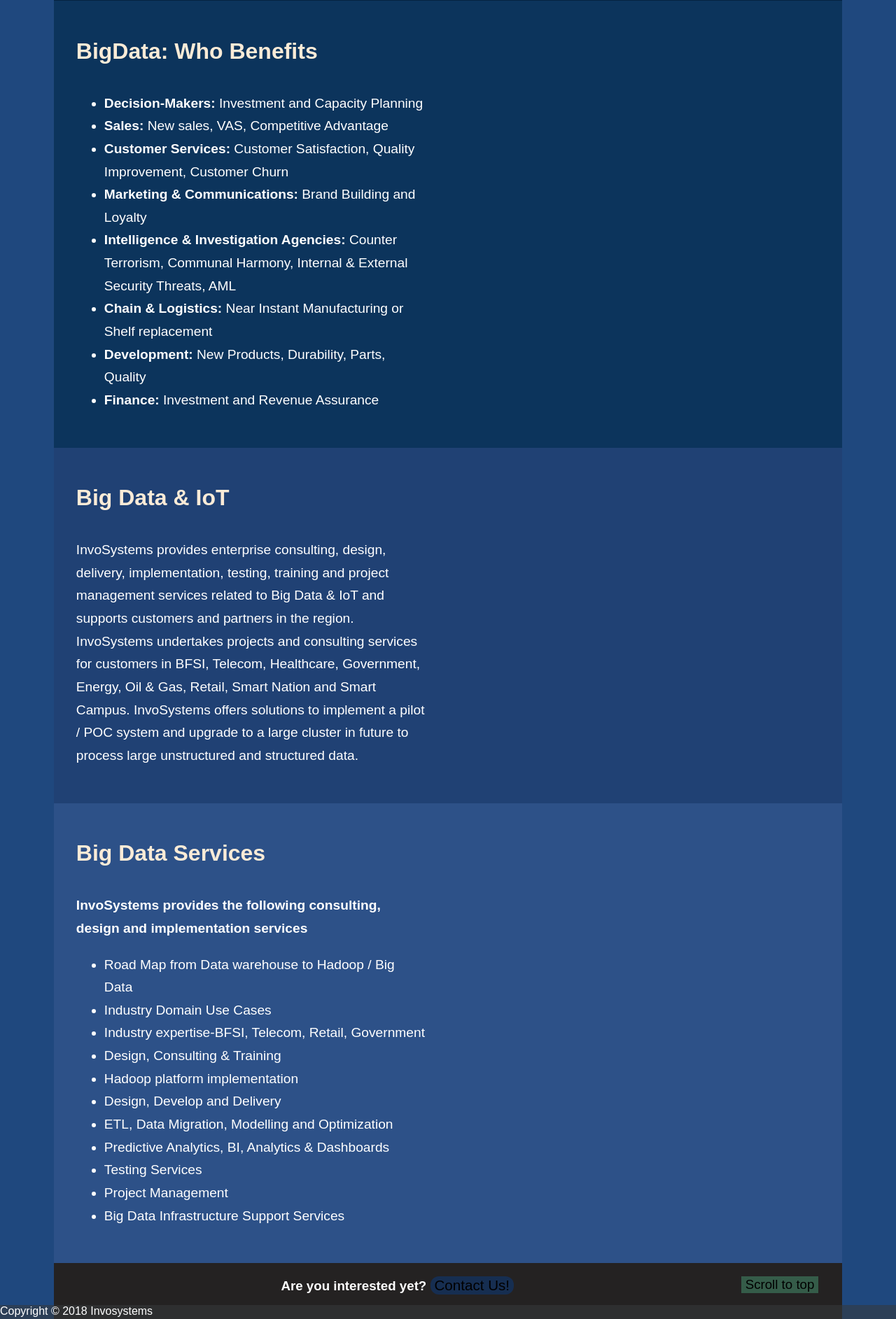
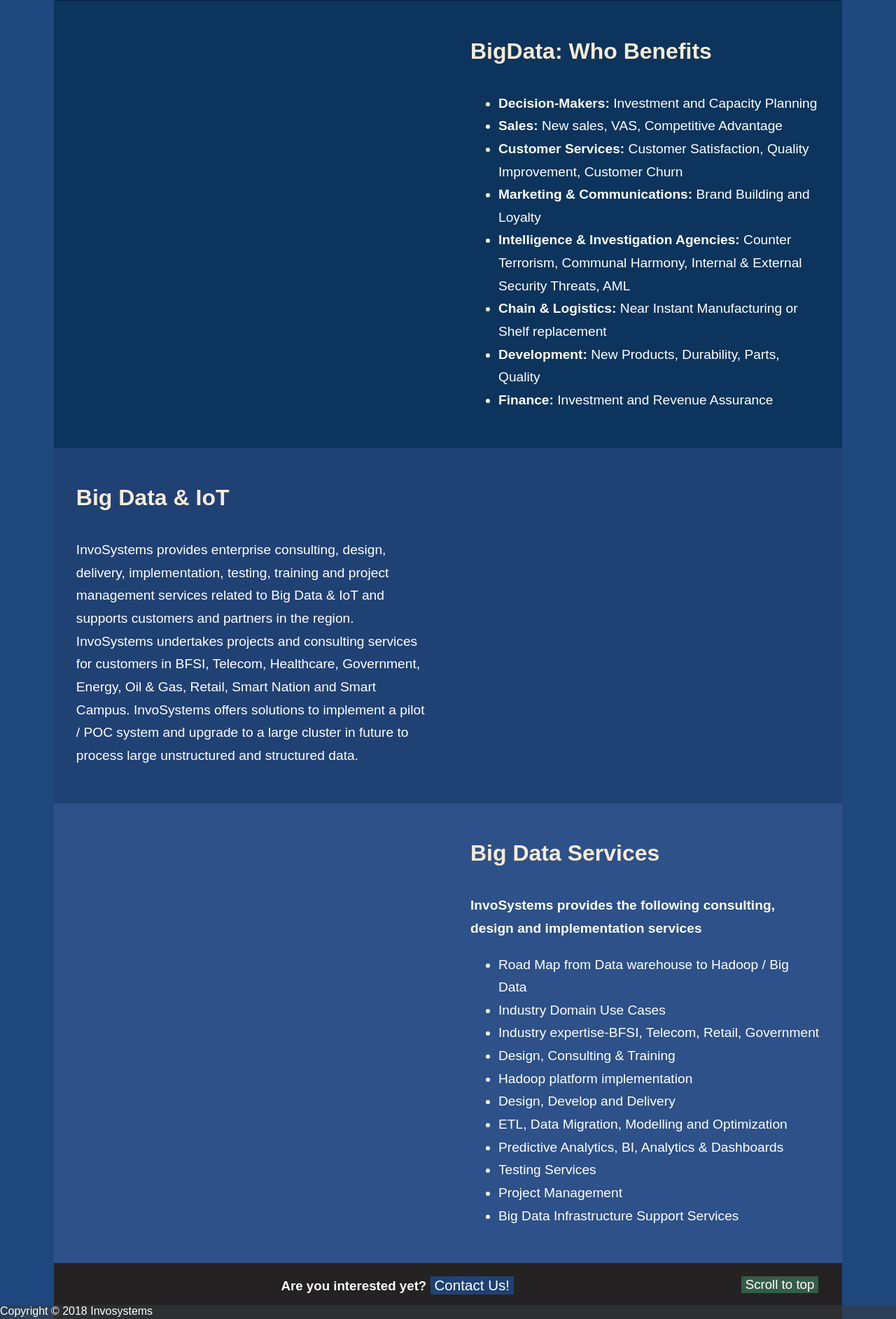
Before and after one commit to thenosewizard/InvoSystemsWebsite, a Flask app: page /BigData in a window 1280 px wide. Shown: the part 652-2537 px from the top of the page at 70% size. Run offline with Flask 2, Linux system fonts and the light colour scheme.

Commit message:
latest stable ver

```diff
--- a/static/main.css
+++ b/static/main.css
@@ -307,21 +307,22 @@ body {
 }
 
 #contactbtn {
+    color: #ffffff;
     background: #204174;
-    border-radius: 12px;
     font-size: 1.1em;
     border: none;
     cursor: pointer;
-    filter: brightness(70%);
+    filter: brightness(100%);
 }
 
 #contactbtn:active {
-    filter: brightness(100%);
     transform: translateY(4px);
+    filter: brightness(70%);
 }
 
 /* Button to scroll to the top*/
 #scrollTop {
+    color: #ffffff;
     float: right;
     margin-right: 3%;
     border: none;
--- a/templates/bigdata.html
+++ b/templates/bigdata.html
@@ -21,8 +21,13 @@
                 </p>
             </div>
 
-        <!--Images for the above section go here-->
+            <!--Images for the above section goes here-->
             <div class="sectionOne">
+
+            </div>
+
+            <!--Images for the below section goes here-->
+            <div class="sectionTwo">
 
             </div>
 
@@ -43,10 +48,6 @@
                 </p>
             </div>
 
-        <!--Images for the above section go here-->
-        <div class="sectionTwo">
-
-        </div>
 
             <!--Section { Big Data & IoT}-->
             <div class="sectionThree sections_Data">
@@ -64,8 +65,13 @@
                 </p>
             </div>
 
-        <!--Images for the above section go here-->
+            <!--Images for the above section goes here-->
             <div class="sectionThree">
+
+            </div>
+
+            <!--Images for the below section goes here-->
+            <div class="sectionFour">
 
             </div>
 
@@ -90,10 +96,6 @@
                 </p>
             </div>
 
-        <!--Images for the above section go here-->
-        <div class="sectionFour">
-
-        </div>
         </div>
 
         <div id="contact">
```
Also changed, not shown: templates/home.html (indentation only). Lines whose indentation alone changed are shown as unchanged.
